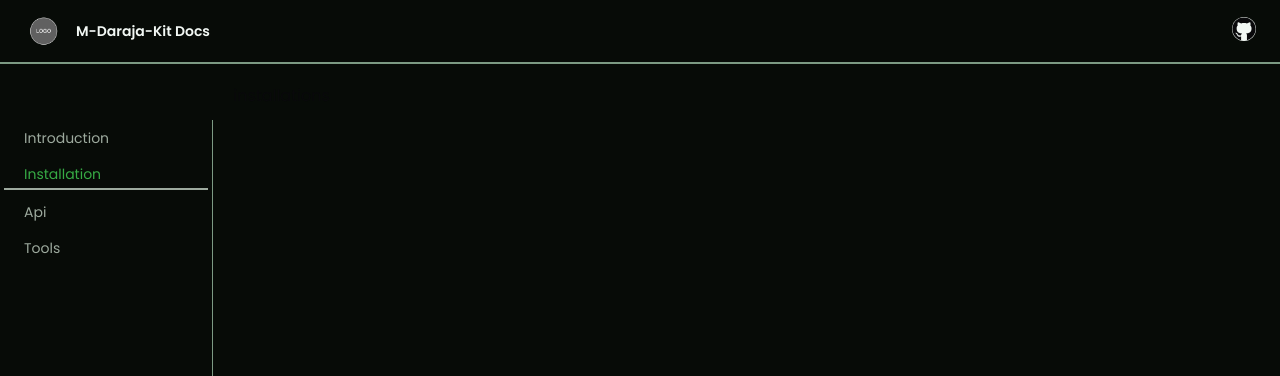
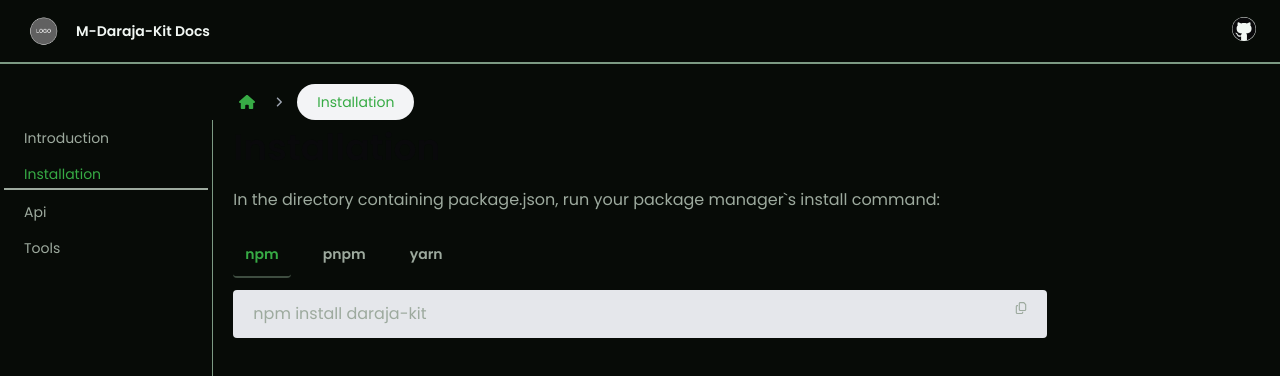
Before and after one commit to levos-snr/M-daraja-kit, a Next.js app: page /installation in a window 1280 px wide. Shown: the top 376 px of the page. Built offline with nearby package versions, Linux system fonts and the light colour scheme.

Commit message:
added Install command tab

```diff
--- a/app/installation/page.tsx
+++ b/app/installation/page.tsx
@@ -6,6 +6,8 @@ import React from "react";
 
 //locally imported
 import { ScrollArea } from "@/components/ui/scroll-area";
+import { SmallNav } from "@/components/SmallNav";
+import { InstallCommands } from "@/components/InstallCommands";
 
 
 
@@ -20,7 +22,13 @@ const Page = () => {
     return(
         <>
         <ScrollArea className="w-4/6 h-full p-5">
-        installations
+            <SmallNav />
+            <h1 id="installation">Installation</h1>
+            <p className="mt-5 text-myGray">
+          In the directory containing package.json, run your package manager`s
+          install command:
+        </p>
+        <InstallCommands />
         </ScrollArea>
         </>
     )
--- /dev/null
+++ b/components/InstallCommands.tsx
@@ -0,0 +1,61 @@
+"use client";
+
+import { faCopy } from "@fortawesome/free-regular-svg-icons";
+import { FontAwesomeIcon } from "@fortawesome/react-fontawesome";
+import React, { useState } from "react";
+
+const tabs = ["npm", "pnpm", "yarn"];
+
+export const InstallCommands = () => {
+  const [activeTab, setActiveTab] = useState<"npm" | "pnpm" | "yarn">("npm");
+
+  const command = (() => {
+    switch (activeTab) {
+      case "pnpm":
+        return "pnpm add daraja-kit";
+      case "yarn":
+        return "yarn add daraja-kit";
+      default:
+        return "npm install daraja-kit";
+    }
+  })();
+
+  return (
+    <div className="mt-5 text-myGray">
+      <div className="flex gap-x-5 mb-3">
+        {tabs.map((tab) => (
+          <p
+            key={tab}
+            className={`${
+              activeTab === tab &&
+              "text-brightGreen border-b-2 border-fadedGreen font-semibold"
+            } hover:bg-gray-100 hover:text-myBgColor cursor-pointer p-3 rounded font-semibold text-sm`}
+            //   @ts-ignore
+            onClick={() => setActiveTab(tab)}
+          >
+            {tab}
+          </p>
+        ))}
+      </div>
+      <Commands command={command} />
+    </div>
+  );
+};
+
+const Commands = ({ command }: { command: string }) => {
+  return (
+    <div className="py-3 px-5 rounded bg-gray-200 flex justify-between">
+      <p>
+        <span className="text-myPurple">
+          {command.split(" ").slice(0, 2).join(" ")}
+        </span>{" "}
+        {command.split(" ").at(-1)}
+      </p>
+      <FontAwesomeIcon
+        icon={faCopy}
+        onClick={() => navigator.clipboard.writeText(command)}
+        className="cursor-pointer w-3 h-3"
+      />
+    </div>
+  );
+};
```
